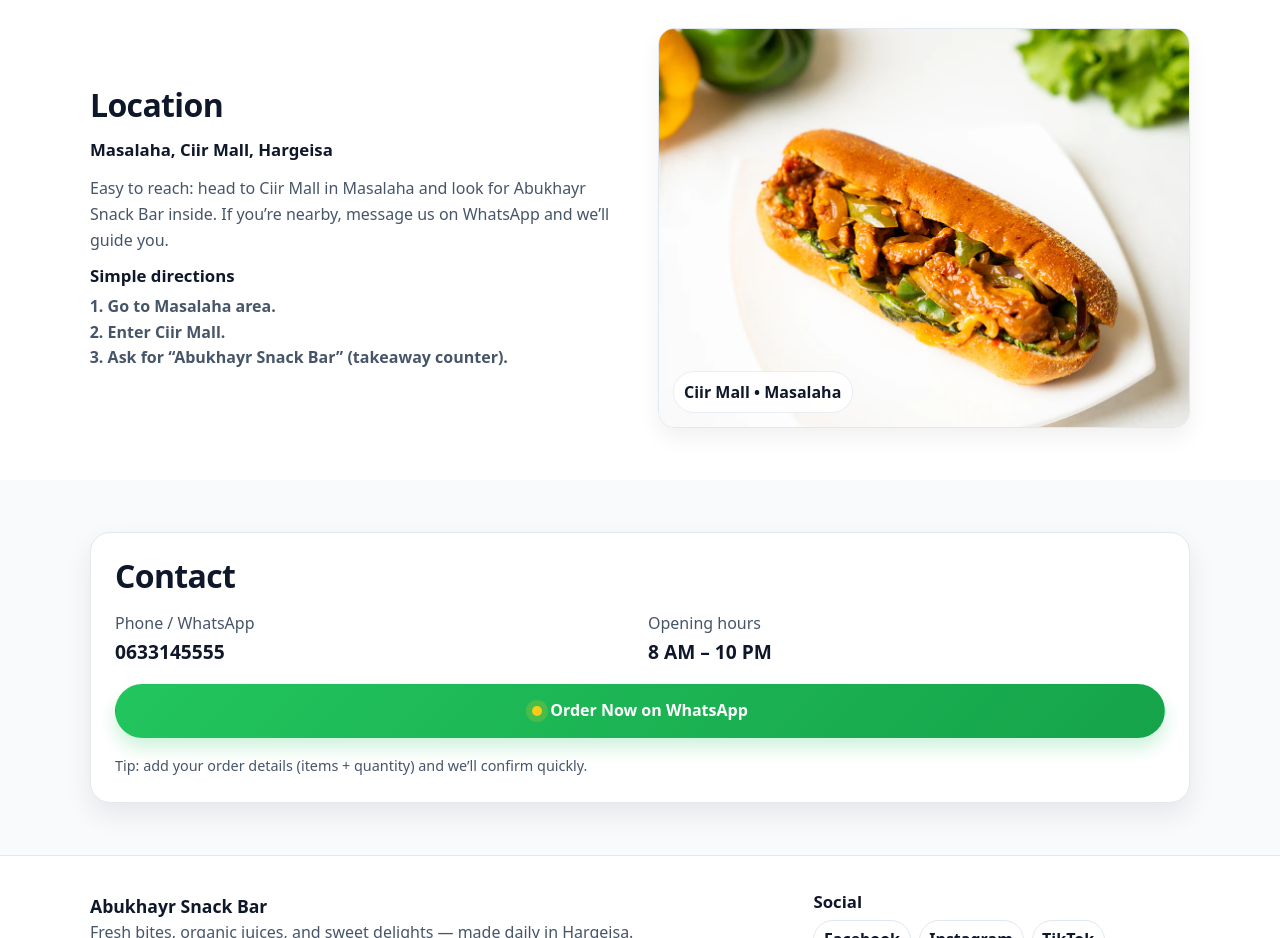
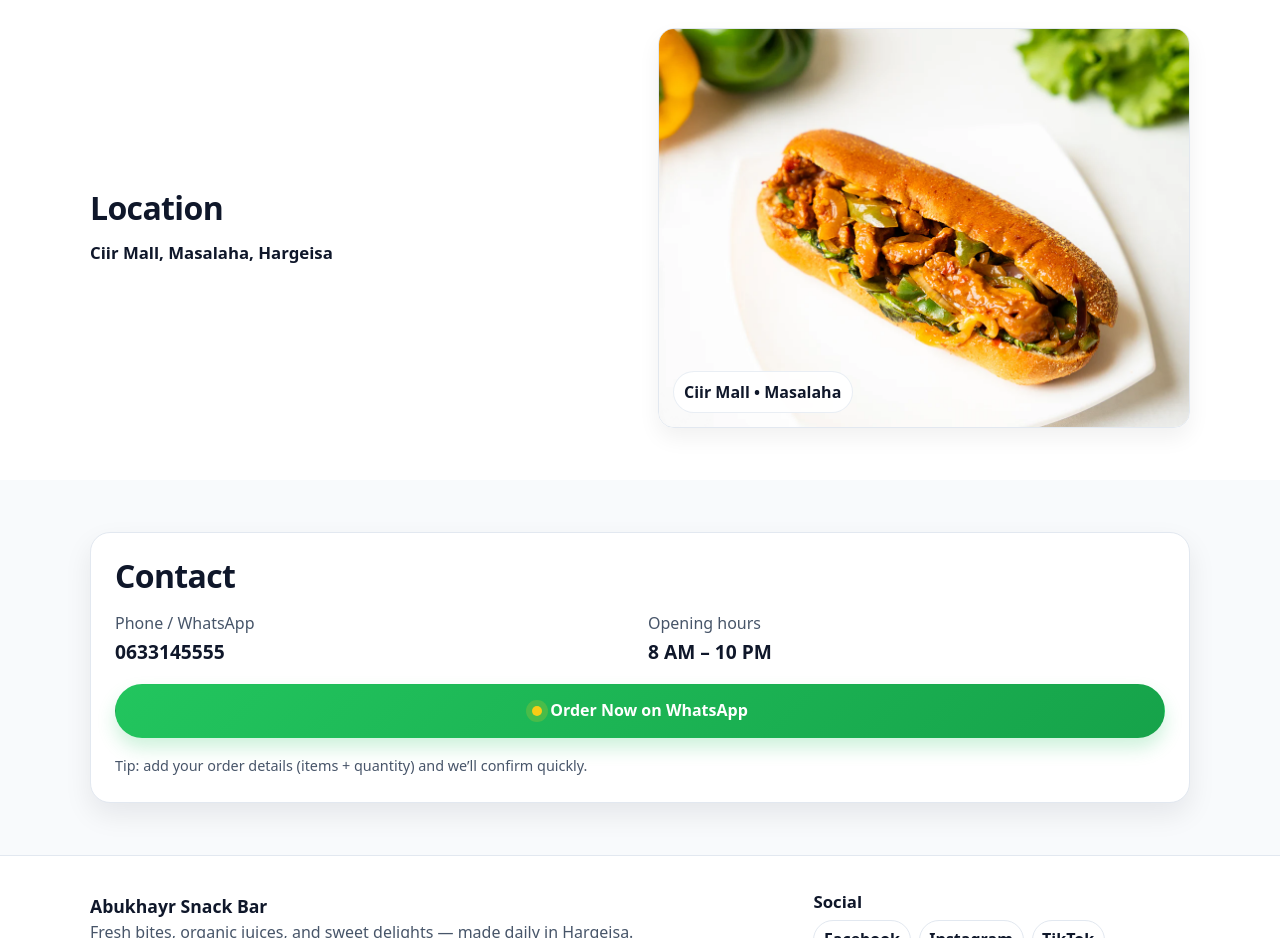
Before and after one commit to mamukhtar01/abukhayr, a plain HTML site: page index.html in a window 1280 px wide. Shown: the part 2040-2978 px from the top of the page. Drawn offline with Linux system fonts and the light colour scheme.

Commit message:
update location

```diff
--- a/index.html
+++ b/index.html
@@ -123,20 +123,8 @@
       <div class="container two-col">
         <div class="two-col__text reveal">
           <h2>Location</h2>
-          <p class="location__line"><strong>Masalaha, Ciir Mall, Hargeisa</strong></p>
-          <p class="muted">
-            Easy to reach: head to Ciir Mall in Masalaha and look for Abukhayr Snack Bar inside.
-            If you’re nearby, message us on WhatsApp and we’ll guide you.
-          </p>
+          <p class="location__line"><strong>Ciir Mall, Masalaha, Hargeisa</strong></p>
 
-          <div class="directions">
-            <h3 class="h4">Simple directions</h3>
-            <ol>
-              <li>Go to Masalaha area.</li>
-              <li>Enter Ciir Mall.</li>
-              <li>Ask for “Abukhayr Snack Bar” (takeaway counter).</li>
-            </ol>
-          </div>
         </div>
 
         <div class="two-col__media reveal">
```
